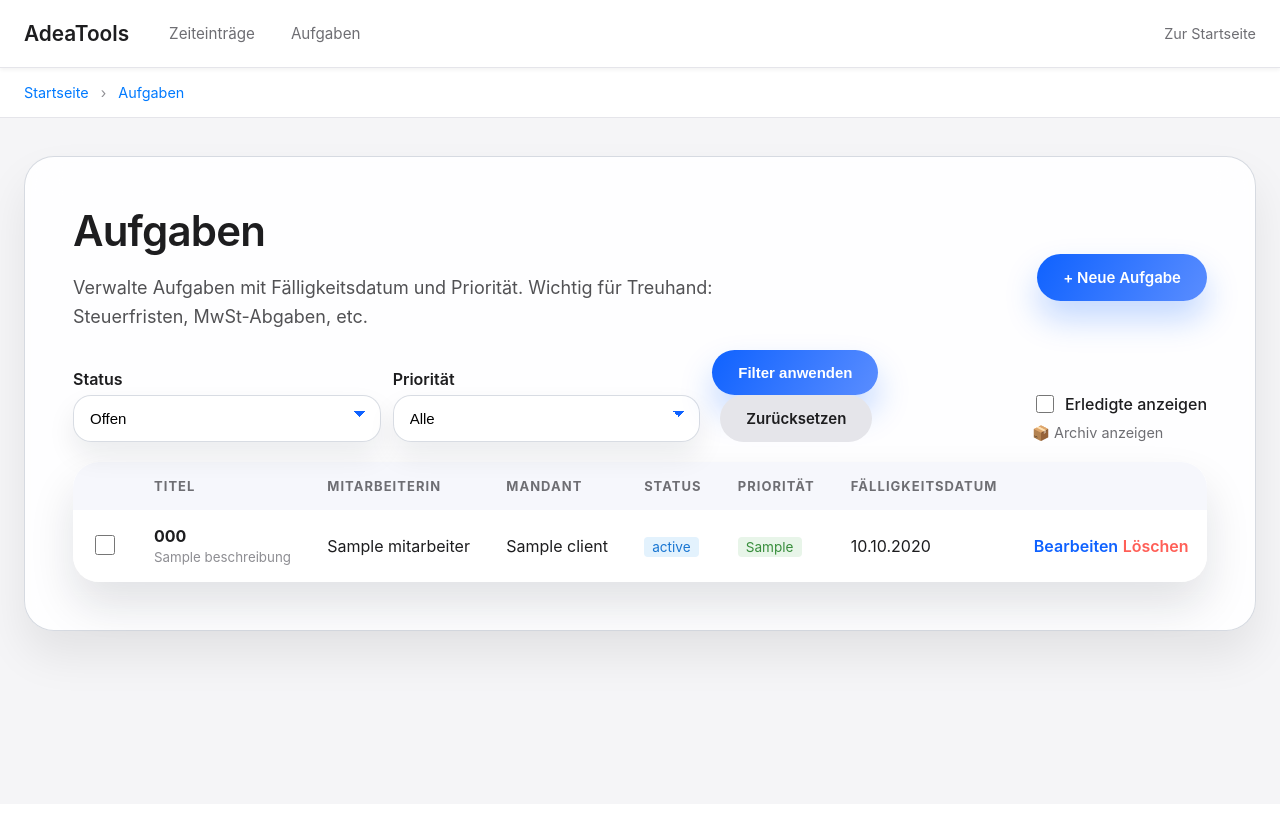
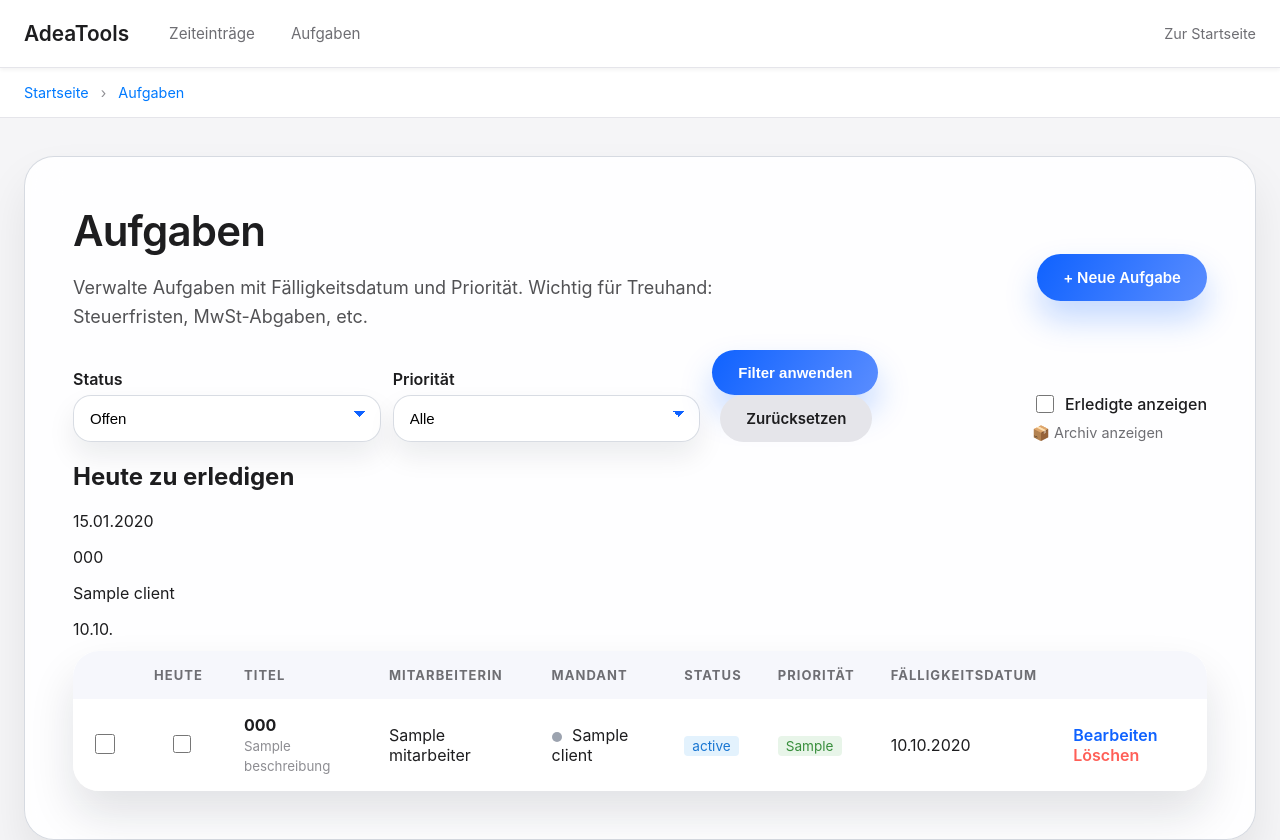
Before and after one commit to AlexandraAdea/AdeaTools, a Django app: template adeazeit/templates/adeazeit/task_list.html in a window 1280 px wide. Before the commit the page ends 678 px from the top, so only its background shows below. Run offline with Django 5.2, Linux system fonts and the light colour scheme; the template is opened without the code that fills it: most values are stand-ins (such as "Sample title", 1, 10 or a date in 2020).

Commit message:
feat: add Tagesplan workflow for task planning
Add Tagesplan support across models, forms, views, URLs, admin, template, and migrations so daily task planning can be managed consistently in the app.

Co-authored-by: Cursor <cursoragent@cursor.com>

```diff
--- a/adeacore/admin.py
+++ b/adeacore/admin.py
@@ -27,9 +27,9 @@ class SVAEntscheidInline(admin.TabularInline):
 
 @admin.register(models.Client)
 class ClientAdmin(admin.ModelAdmin):
-    list_display = ("name", "client_type", "city", "email", "mwst_nr", "created_at")
+    list_display = ("name", "client_type", "zahlungsverhalten", "city", "email", "mwst_nr", "created_at")
     search_fields = ("name", "city", "email", "mwst_nr")
-    list_filter = ("client_type", "city")
+    list_filter = ("client_type", "zahlungsverhalten", "city")
     fieldsets = (
         (
             "Grunddaten",
@@ -53,7 +53,7 @@ class ClientAdmin(admin.ModelAdmin):
         (
             "MWST & Rechnungsdaten (nur FIRMA)",
             {
-                "fields": ("mwst_pflichtig", "mwst_nr", "rechnungs_email", "zahlungsziel_tage"),
+                "fields": ("mwst_pflichtig", "mwst_nr", "rechnungs_email", "zahlungsziel_tage", "zahlungsverhalten"),
                 "classes": ("collapse",),
             },
         ),
--- a/adeazeit/admin.py
+++ b/adeazeit/admin.py
@@ -150,8 +150,8 @@ class HolidayAdmin(admin.ModelAdmin):
 
 @admin.register(Task)
 class TaskAdmin(admin.ModelAdmin):
-    list_display = ("titel", "mitarbeiter", "client", "status", "prioritaet", "fälligkeitsdatum", "erstellt_am")
-    list_filter = ("status", "prioritaet", "fälligkeitsdatum", "mitarbeiter")
+    list_display = ("titel", "mitarbeiter", "client", "status", "prioritaet", "tagesplan", "fälligkeitsdatum", "erstellt_am")
+    list_filter = ("status", "prioritaet", "tagesplan", "fälligkeitsdatum", "mitarbeiter")
     search_fields = ("titel", "beschreibung", "notizen", "mitarbeiter__name", "client__name")
     date_hierarchy = "fälligkeitsdatum"
     fieldsets = (
@@ -162,7 +162,7 @@ class TaskAdmin(admin.ModelAdmin):
             "fields": ("mitarbeiter", "client")
         }),
         ("Fälligkeit", {
-            "fields": ("fälligkeitsdatum",)
+            "fields": ("fälligkeitsdatum", "tagesplan")
         }),
         ("Notizen", {
             "fields": ("notizen",)
--- a/adeazeit/forms.py
+++ b/adeazeit/forms.py
@@ -221,6 +221,7 @@ class TaskForm(forms.ModelForm):
             "status",
             "prioritaet",
             "fälligkeitsdatum",
+            "tagesplan",
             "notizen",
             "client",
             "mitarbeiter",
@@ -231,6 +232,7 @@ class TaskForm(forms.ModelForm):
             "status": forms.Select(attrs={"class": "adea-select"}),
             "prioritaet": forms.Select(attrs={"class": "adea-select"}),
             "fälligkeitsdatum": forms.DateInput(attrs={"class": "adea-input", "type": "date"}, format="%Y-%m-%d"),
+            "tagesplan": forms.CheckboxInput(attrs={"class": "adea-checkbox"}),
             "notizen": forms.Textarea(attrs={"class": "adea-textarea", "rows": 3}),
             "client": forms.Select(attrs={"class": "adea-select"}),
             "mitarbeiter": forms.Select(attrs={"class": "adea-select"}),
--- a/adeazeit/models.py
+++ b/adeazeit/models.py
@@ -291,6 +291,11 @@ class Task(models.Model):
     erstellt_am = models.DateTimeField("Erstellt am", auto_now_add=True)
     erledigt_am = models.DateTimeField("Erledigt am", null=True, blank=True)
     archiviert = models.BooleanField("Archiviert", default=False, help_text="Erledigte Aufgaben werden nach 7 Tagen automatisch archiviert")
+    tagesplan = models.BooleanField(
+        "Heute einplanen",
+        default=False,
+        help_text="Markiert die Aufgabe für den Tagesplan (Widget 'Heute zu erledigen').",
+    )
     updated_at = models.DateTimeField("Aktualisiert am", auto_now=True)
 
     class Meta:
--- a/adeazeit/templates/adeazeit/task_list.html
+++ b/adeazeit/templates/adeazeit/task_list.html
@@ -12,7 +12,7 @@
 {% endblock %}
 
 {% block content %}
-<section class="content-card">
+<section class="content-card" x-data="taskPage('{{ csrf_token }}', '{% url 'adeazeit:task-toggle-tagesplan' 0 %}')">
     <div class="adea-d-flex-between">
         <div>
             <h1 style="margin-bottom: 8px;">Aufgaben</h1>
@@ -56,12 +56,55 @@
         </div>
     </form>
 
+    <!-- Tagesplan Widget -->
+    <div class="mb-6 rounded-xl border border-slate-200 bg-slate-50 p-4">
+        <div class="mb-3 flex items-center justify-between">
+            <h2 class="text-base font-semibold text-slate-800">Heute zu erledigen</h2>
+            <span class="text-xs text-slate-500">{{ today_date|date:"d.m.Y" }}</span>
+        </div>
+        {% if today_plan_tasks %}
+        <div class="grid gap-2 md:grid-cols-2">
+            {% for task in today_plan_tasks %}
+            <div class="rounded-lg border p-3 {% if task.tagesplan %}border-blue-300 bg-blue-50{% else %}border-slate-200 bg-white{% endif %}">
+                <div class="flex items-center justify-between gap-2">
+                    <div class="min-w-0">
+                        <p class="truncate text-sm font-semibold text-slate-900">{{ task.titel }}</p>
+                        <p class="mt-1 text-xs text-slate-600">
+                            {% if task.client %}
+                            <span
+                                class="mr-1 inline-block h-2.5 w-2.5 rounded-full {% if task.client.zahlungsverhalten == 'GUT' %}bg-green-500{% elif task.client.zahlungsverhalten == 'LANGSAM' %}bg-orange-500{% elif task.client.zahlungsverhalten == 'SCHLECHT' %}bg-red-500{% else %}bg-slate-400{% endif %}"
+                                title="{{ task.client.get_zahlungsverhalten_display }}"
+                            ></span>
+                            {{ task.client.name }}
+                            {% else %}
+                            Ohne Mandant
+                            {% endif %}
+                        </p>
+                    </div>
+                    {% if task.fälligkeitsdatum %}
+                    <span class="rounded px-2 py-1 text-xs {% if task.is_overdue %}bg-red-100 text-red-700{% else %}bg-slate-100 text-slate-700{% endif %}">
+                        {{ task.fälligkeitsdatum|date:"d.m." }}
+                    </span>
+                    {% endif %}
+                </div>
+                {% if task.tagesplan %}
+                <p class="mt-2 text-xs font-medium text-blue-700">Heute eingeplant</p>
+                {% endif %}
+            </div>
+            {% endfor %}
+        </div>
+        {% else %}
+        <p class="text-sm text-slate-500">Keine offenen Aufgaben für den Tagesplan.</p>
+        {% endif %}
+    </div>
+
     <!-- Aufgaben-Liste -->
     <div class="adea-table-wrapper">
         <table class="adea-table">
             <thead>
                 <tr>
                     <th style="width: 50px;"></th>
+                    <th style="width: 90px;">Heute</th>
                     <th>Titel</th>
                     <th>Mitarbeiterin</th>
                     <th>Mandant</th>
@@ -85,6 +128,14 @@
                         <span style="color: #34c759; font-size: 1.2em;">✓</span>
                         {% endif %}
                     </td>
+                    <td style="text-align: center;">
+                        <label style="display: inline-flex; align-items: center; gap: 6px; cursor: pointer;">
+                            <input type="checkbox"
+                                   style="width: 18px; height: 18px; cursor: pointer;"
+                                   {% if task.tagesplan %}checked{% endif %}
+                                   @change="toggleTagesplan({{ task.pk }}, $event.target)">
+                        </label>
+                    </td>
                     <td>
                         <strong {% if task.status == 'ERLEDIGT' %}style="text-decoration: line-through;"{% endif %}>{{ task.titel }}</strong>
                         {% if task.beschreibung %}
@@ -92,7 +143,17 @@
                         {% endif %}
                     </td>
                     <td {% if task.status == 'ERLEDIGT' %}style="text-decoration: line-through;"{% endif %}>{{ task.mitarbeiter.name }}</td>
-                    <td {% if task.status == 'ERLEDIGT' %}style="text-decoration: line-through;"{% endif %}>{{ task.client.name|default:"–" }}</td>
+                    <td {% if task.status == 'ERLEDIGT' %}style="text-decoration: line-through;"{% endif %}>
+                        {% if task.client %}
+                        <span
+                            style="display:inline-block; width:10px; height:10px; border-radius:9999px; margin-right:6px; vertical-align:middle; {% if task.client.zahlungsverhalten == 'GUT' %}background:#16a34a;{% elif task.client.zahlungsverhalten == 'LANGSAM' %}background:#f97316;{% elif task.client.zahlungsverhalten == 'SCHLECHT' %}background:#dc2626;{% else %}background:#9ca3af;{% endif %}"
+                            title="{{ task.client.get_zahlungsverhalten_display }}"
+                        ></span>
+                        {{ task.client.name }}
+                        {% else %}
+                        –
+                        {% endif %}
+                    </td>
                     <td>
                         <span style="{% if task.status == 'ERLEDIGT' %}background: #e8f5e9; color: #388e3c;{% elif task.status == 'IN_ARBEIT' %}background: #fff3e0; color: #f57c00;{% else %}background: #e3f2fd; color: #1976d2;{% endif %} padding: 2px 8px; border-radius: 4px; font-size: 0.85em;">
                             {{ task.get_status_display }}
@@ -121,7 +182,7 @@
                 </tr>
                 {% empty %}
                 <tr>
-                    <td colspan="8" style="text-align: center; padding: 40px; color: #8e8e93;">
+                    <td colspan="9" style="text-align: center; padding: 40px; color: #8e8e93;">
                         Keine Aufgaben gefunden.
                     </td>
                 </tr>
@@ -144,6 +205,36 @@
 </section>
 
 <script>
+document.addEventListener('alpine:init', () => {
+    Alpine.data('taskPage', (csrfToken, toggleUrlTemplate) => ({
+        toggleTagesplan(taskId, checkboxEl) {
+            fetch(toggleUrlTemplate.replace('0', taskId), {
+                method: 'POST',
+                headers: {
+                    'X-CSRFToken': csrfToken,
+                    'Content-Type': 'application/json'
+                },
+                body: JSON.stringify({
+                    tagesplan: checkboxEl.checked
+                })
+            })
+            .then(response => response.json())
+            .then(data => {
+                if (!data.success) {
+                    checkboxEl.checked = !checkboxEl.checked;
+                    alert('Fehler: ' + (data.error || 'Tagesplan konnte nicht gespeichert werden.'));
+                    return;
+                }
+                window.location.reload();
+            })
+            .catch(() => {
+                checkboxEl.checked = !checkboxEl.checked;
+                alert('Netzwerkfehler beim Speichern des Tagesplans.');
+            });
+        }
+    }));
+});
+
 document.addEventListener('DOMContentLoaded', function() {
     const checkboxes = document.querySelectorAll('.task-complete-checkbox');
 
--- a/adeazeit/urls.py
+++ b/adeazeit/urls.py
@@ -1,6 +1,6 @@
 from django.urls import path
 from . import views
-from .views import start_timer, stop_timer, mark_as_invoiced, mark_task_completed
+from .views import start_timer, stop_timer, mark_as_invoiced, mark_task_completed, toggle_task_tagesplan
 
 app_name = "adeazeit"
 
@@ -61,4 +61,5 @@ urlpatterns = [
     path("aufgaben/<int:pk>/bearbeiten/", views.TaskUpdateView.as_view(), name="task-update"),
     path("aufgaben/<int:pk>/loeschen/", views.TaskDeleteView.as_view(), name="task-delete"),
     path("aufgaben/<int:task_id>/erledigt/", mark_task_completed, name="task-mark-completed"),
+    path("aufgaben/<int:task_id>/toggle-tagesplan/", toggle_task_tagesplan, name="task-toggle-tagesplan"),
 ]
```
Also changed, not shown: adeacore/models.py (+14 -0 lines), adeazeit/views.py (+109 -1 lines), adeacore/migrations/0033_client_zahlungsverhalten.py (added), adeazeit/migrations/0029_task_tagesplan.py (added).
